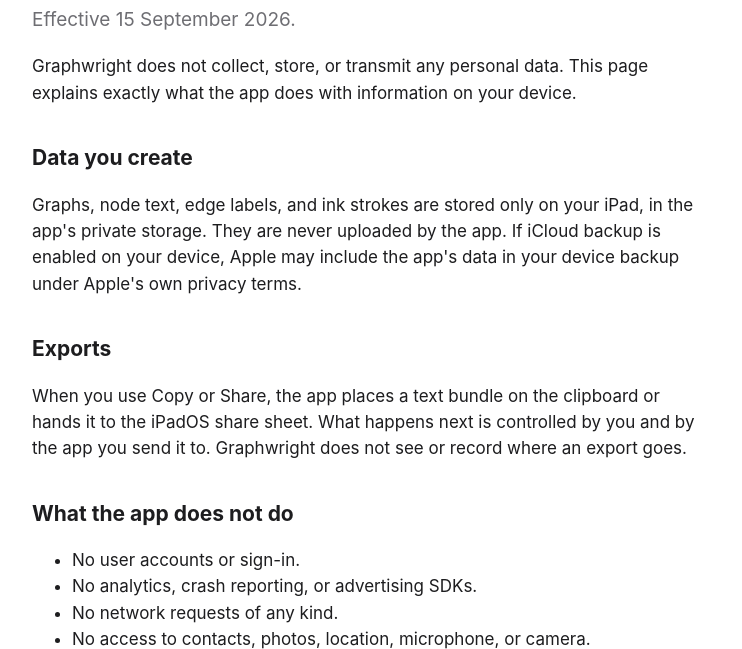
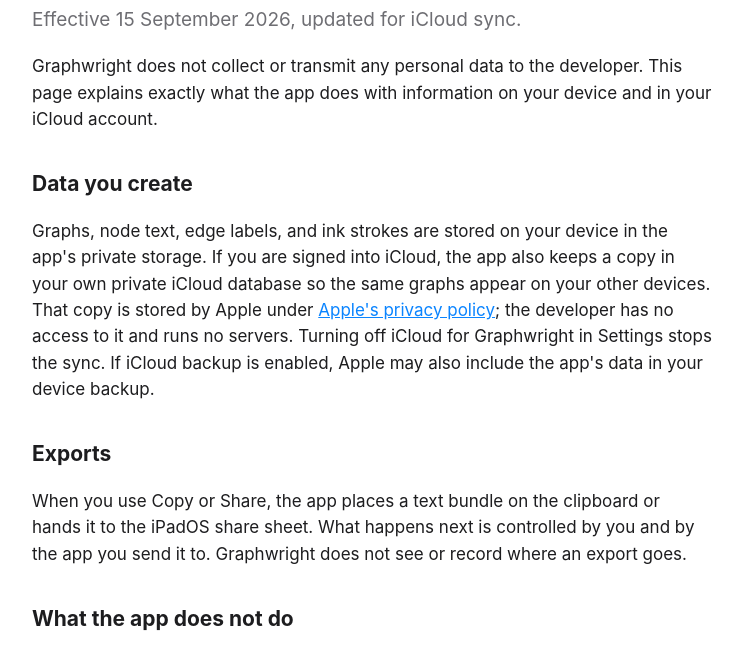
Before and after one commit to harsha509/strata-site, a plain HTML site: page privacy.html in a window 1280 px wide. Shown: the part 151-800 px from the top of the page, without its empty margins (268-1010 px from the left). Drawn offline with Linux system fonts and the light colour scheme.

Commit message:
Describe iCloud sync in the privacy and support pages

```diff
--- a/privacy.html
+++ b/privacy.html
@@ -10,17 +10,17 @@
 <main>
 <nav><a href="index.html">Graphwright</a><a href="support.html">Support</a><a href="privacy.html" aria-current="page">Privacy</a></nav>
 <h1>Privacy Policy</h1>
-<p class="lede">Effective 15 September 2026.</p>
-<p>Graphwright does not collect, store, or transmit any personal data. This page explains exactly what the app does with information on your device.</p>
+<p class="lede">Effective 15 September 2026, updated for iCloud sync.</p>
+<p>Graphwright does not collect or transmit any personal data to the developer. This page explains exactly what the app does with information on your device and in your iCloud account.</p>
 <h2>Data you create</h2>
-<p>Graphs, node text, edge labels, and ink strokes are stored only on your iPad, in the app's private storage. They are never uploaded by the app. If iCloud backup is enabled on your device, Apple may include the app's data in your device backup under Apple's own privacy terms.</p>
+<p>Graphs, node text, edge labels, and ink strokes are stored on your device in the app's private storage. If you are signed into iCloud, the app also keeps a copy in your own private iCloud database so the same graphs appear on your other devices. That copy is stored by Apple under <a href="https://www.apple.com/legal/privacy/">Apple's privacy policy</a>; the developer has no access to it and runs no servers. Turning off iCloud for Graphwright in Settings stops the sync. If iCloud backup is enabled, Apple may also include the app's data in your device backup.</p>
 <h2>Exports</h2>
 <p>When you use Copy or Share, the app places a text bundle on the clipboard or hands it to the iPadOS share sheet. What happens next is controlled by you and by the app you send it to. Graphwright does not see or record where an export goes.</p>
 <h2>What the app does not do</h2>
 <ul>
 <li>No user accounts or sign-in.</li>
 <li>No analytics, crash reporting, or advertising SDKs.</li>
-<li>No network requests of any kind.</li>
+<li>No network requests other than iCloud sync through Apple's CloudKit, which only reaches your own account.</li>
 <li>No access to contacts, photos, location, microphone, or camera.</li>
 <li>No tracking across apps or websites.</li>
 </ul>
```
Also changed, not shown: index.html (+1 -1 lines), support.html (+1 -1 lines).
